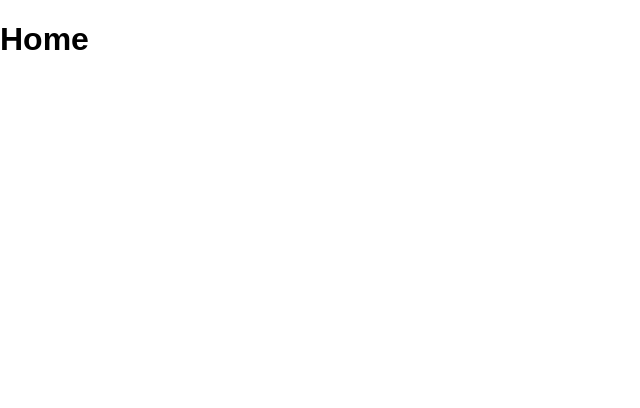
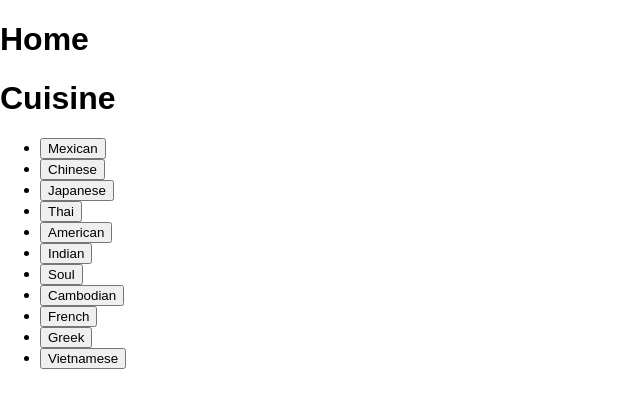
Before and after one commit to jnhoang/rando-restaurant, a React (Create React App) app: page / in a window 1280 px wide. Shown: the top 408 px of the page, without its empty margins (0-640 px from the left). Built offline with nearby package versions, Linux system fonts and the light colour scheme.

Commit message:
added list of cuisines and cuisine components

```diff
--- a/package.json
+++ b/package.json
@@ -8,7 +8,8 @@
     "express": "^4.15.3",
     "path": "^0.12.7",
     "react": "^15.5.4",
-    "react-dom": "^15.5.4"
+    "react-dom": "^15.5.4",
+    "react-router-dom": "^4.1.1"
   },
   "devDependencies": {
     "react-scripts": "1.0.7"
--- a/src/App.js
+++ b/src/App.js
@@ -5,7 +5,7 @@ import {
 , Link
 } from 'react-router-dom';
 
-import Home from './Home';
+import Home from './components/Home';
 import './App.css';
 
 class App extends Component {
@@ -14,7 +14,6 @@ class App extends Component {
       <Router>
         <Route exact path="/" component={Home} />
       </Router>
-
     );
   }
 }
--- /dev/null
+++ b/src/components/Cuisine.js
@@ -0,0 +1,25 @@
+import React, {Component} from 'react';
+
+
+
+class Cuisine extends Component {
+  constructor() {
+    super();
+    this.state = {cuisines: ["Mexican", "Chinese", "Japanese", "Thai", "American", "Indian", "Soul", "Cambodian", "French", "Greek", "Vietnamese"]};
+
+  }
+
+
+  render () {
+    return (
+      <div>
+        <h1>Cuisine</h1>
+        <ul>
+          {this.state.cuisines.map( (food, index) => <li key={index}><button name={food} onClick={ (e) => console.log(e.target.name) }>{food}</button></li> )}
+        </ul>
+      </div>
+    );
+  }
+}
+
+export default Cuisine;
--- a/src/Home.js
+++ b/src/components/Home.js
@@ -1,9 +1,14 @@
 import React, {Component} from 'react';
+
+import Cuisine from './Cuisine';
 
 class Home extends Component {
   render () {
     return (
-      <h1>Home</h1>
+      <div>
+        <h1>Home</h1>
+        <Cuisine />
+      </div>
     );
   }
 }
```
